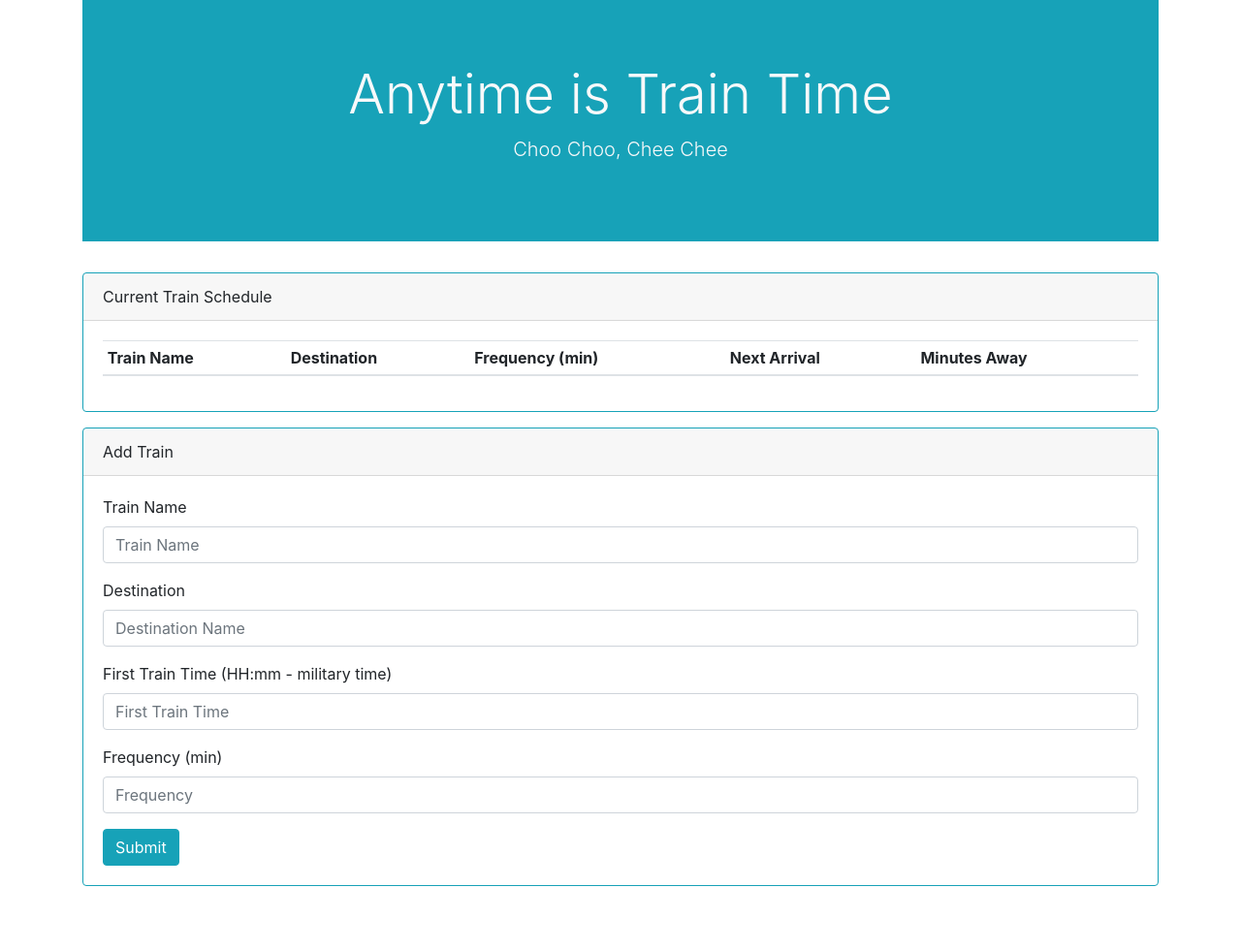
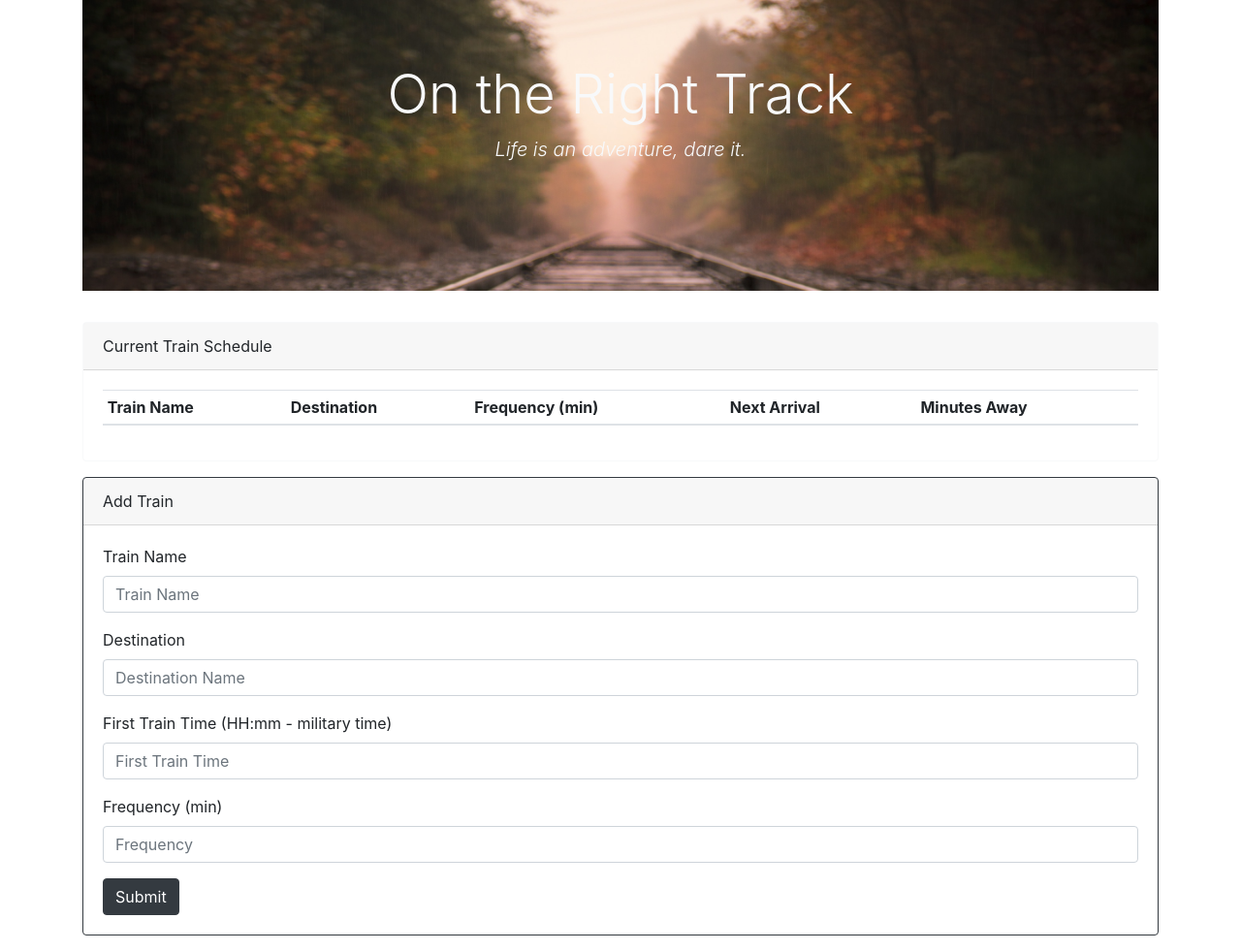
Before and after one commit to stellie82/Train-Scheduler, a plain HTML site: page index.html in a window 1280 px wide. Shown: the whole page at 97% size. Before the commit the page ends 930 px from the top, so only its background shows below. Drawn offline with nearby package versions, Linux system fonts and the light colour scheme; no server answers.

Commit message:
add CSS changes and background

```diff
--- a/assets/css/style.css
+++ b/assets/css/style.css
@@ -1,3 +1,9 @@
 h1, p {
     text-align: center;
 }
+
+.jumbotron {
+    height: 300px;
+    background-size: 100%;
+    background-image: url(../images/train.jpg);
+}
--- a/index.html
+++ b/index.html
@@ -27,12 +27,12 @@
     <div class=container>
         <div class="jumbotron jumbotron-fluid text-light bg-info">
             <div class="container">
-                <h1 class="display-4">Anytime is Train Time</h1>
-                <p class="lead">Choo Choo, Chee Chee</p>
+                <h1 class="display-4">On the Right Track</h1>
+                <p class="lead"><i>Life is an adventure, dare it.</i></p>
             </div>
         </div>
 
-        <div class="card border-info mb-3">
+        <div class="card border-light mb-3">
             <div class="card-header">Current Train Schedule</div>
             <div class="card-body">
                 <table class="table table-sm">
@@ -58,7 +58,7 @@
             </div>
         </div>
 
-        <div class="card border-info mb-3">
+        <div class="card border-dark mb-3">
             <div class="card-header">Add Train</div>
             <div class="card-body">
                 <form>
@@ -78,7 +78,7 @@
                         <label for="frequency">Frequency (min)</label>
                         <input type="text" class="form-control" id="frequency" placeholder="Frequency">
                     </div>
-                    <button type="submit" id="submit" class="btn btn-info">Submit</button>
+                    <button type="submit" id="submit" class="btn btn-dark">Submit</button>
                 </form>
             </div>
         </div>
```
Also changed, not shown: assets/images/train.jpg (added).
